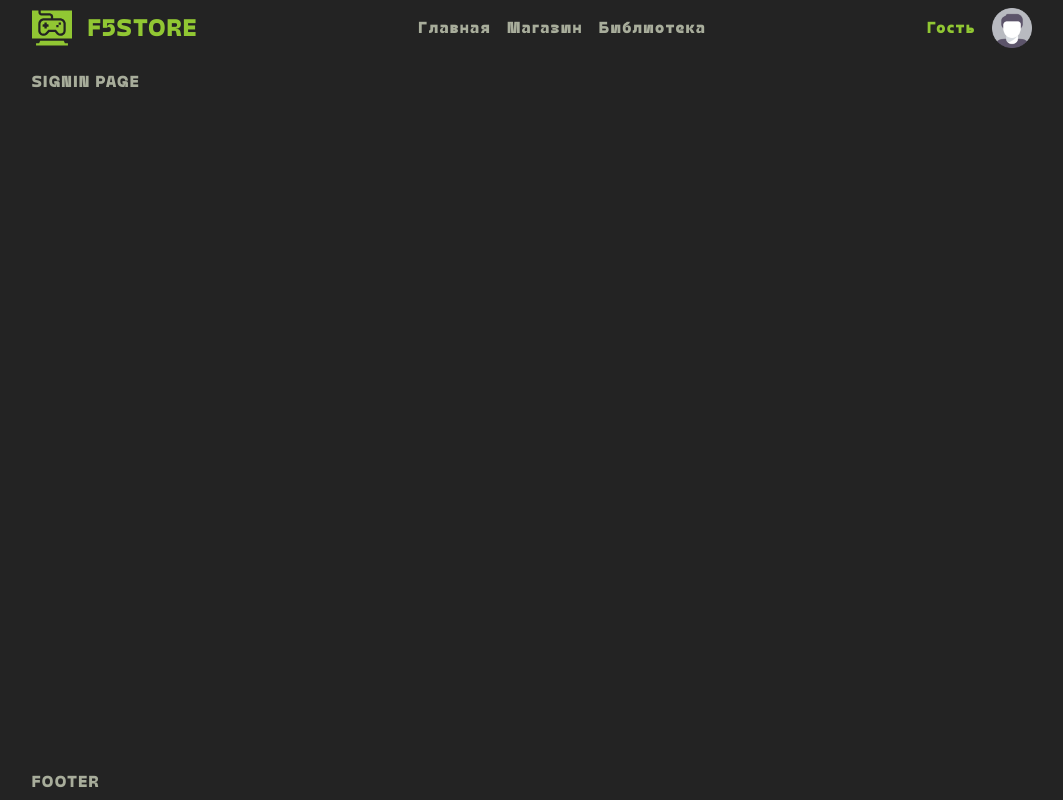
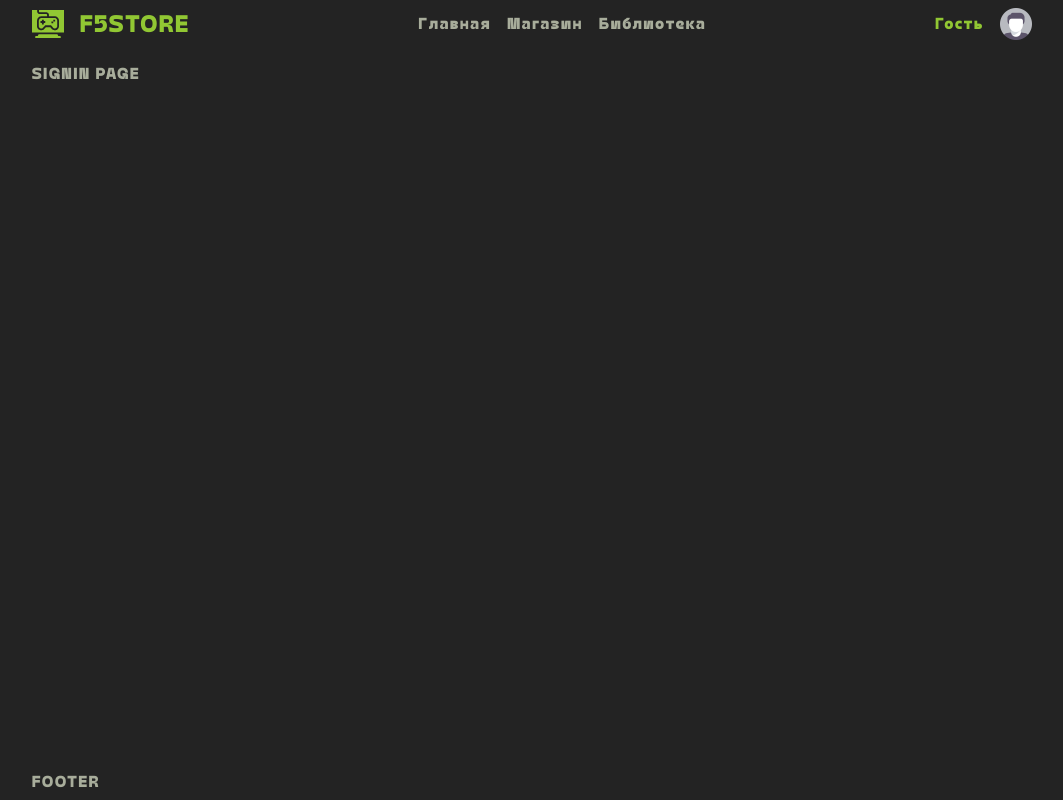
Before and after one commit to Fy5tew/course-project-2-1, a React (Create React App) app in the folder website/: page /signin in a window 1280 px wide. Shown: the whole page, without its empty margins (108-1171 px from the left). Built offline with nearby package versions, Linux system fonts and the light colour scheme.

Commit message:
Fix icons sized

```diff
--- a/website/src/elements/AccountInfo/AccountInfo.module.scss
+++ b/website/src/elements/AccountInfo/AccountInfo.module.scss
@@ -5,7 +5,7 @@
     gap: 1em;
 
     img {
-        width: 40px;
+        width: 2em;
         aspect-ratio: 1/1;
     }
 
--- a/website/src/elements/Logo/Logo.module.scss
+++ b/website/src/elements/Logo/Logo.module.scss
@@ -8,7 +8,7 @@
     }
 
     img {
-        width: 40px;
+        width: 2em;
         aspect-ratio: 1/1;
     }
 
--- a/website/src/elements/MenuButton/MenuButton.module.scss
+++ b/website/src/elements/MenuButton/MenuButton.module.scss
@@ -1,14 +1,16 @@
 .MenuButton {
+    $size: 3em;
+
     cursor: pointer;
     background-color: transparent;
     border: none;
     padding: 0;
 
-    min-width: 40px;
-    min-height: 40px;
+    min-width: $size;
+    min-height: $size;
 
-    width: 40px;
-    height: 40px;
+    width: $size;
+    height: $size;
 
     .ImageOpened,
     .ImageClosed {
--- a/website/src/elements/Navigation/Navigation.module.scss
+++ b/website/src/elements/Navigation/Navigation.module.scss
@@ -17,7 +17,7 @@
             gap: 0.5em;
 
             img {
-                width: 1.3em;
+                width: 1.5em;
                 aspect-ratio: 1/1;
             }
 
```
